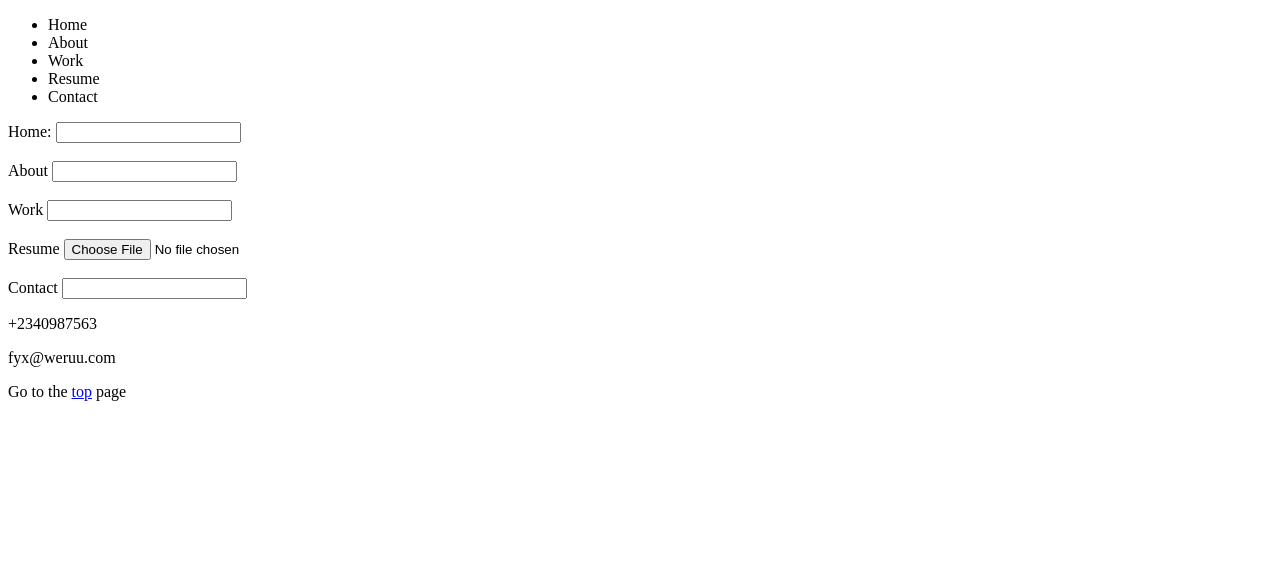
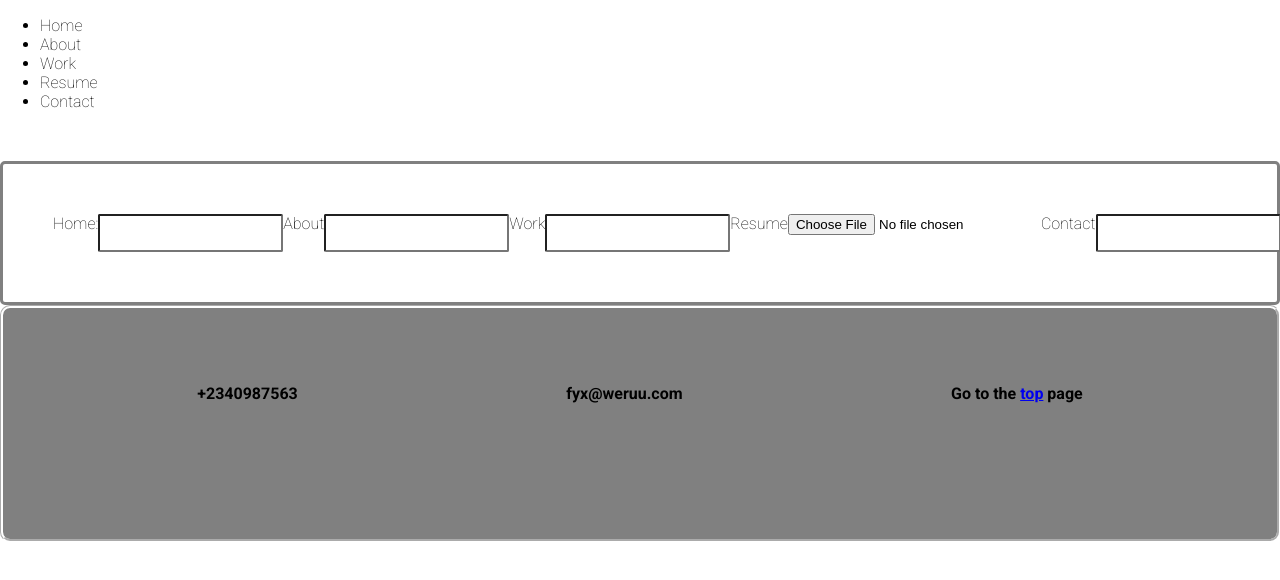
Before and after one commit to Tomi-Olawoyin/HTML-project-one, a plain HTML site: page index.html in a window 1280 px wide. Drawn offline with Linux system fonts and the light colour scheme.

Commit message:
css added

```diff
--- a/index.html
+++ b/index.html
@@ -4,6 +4,10 @@
 <head>
     <meta charset="UTF-8">
     <meta name="viewport" content="width=, initial-scale=1.0">
+    <link rel="stylesheet" href="style.css">
+    <link rel="preconnect" href="https://fonts.googleapis.com">
+<link rel="preconnect" href="https://fonts.gstatic.com" crossorigin>
+<link href="https://fonts.googleapis.com/css2?family=Roboto:ital,wght@0,100;0,300;0,400;0,500;0,700;0,900;1,100;1,300;1,400;1,500;1,700;1,900&family=Varela+Round&display=swap" rel="stylesheet">
     <title>Document</title>
 </head>
 
@@ -19,7 +23,7 @@
         </ul>
     </nav>
 
-    <form action="">
+    <form action="" class="form">
         <label for="home">Home:</label>
         <input type="text" id="home"><br><br>
         <label for="about">About</label>
--- /dev/null
+++ b/style.css
@@ -0,0 +1,43 @@
+body{
+    font-family: "Roboto", sans-serif;
+    font-weight: 100;
+    font-style: normal;
+    margin: 0;
+}
+
+nav{
+    display: inline;
+}
+ul:hover{
+    display: flex;
+    justify-content: space-evenly;
+}
+ul > li:hover{
+    color: grey;
+    font-size: 30px;
+    text-decoration: underline;
+}
+.form{
+   border: 3px solid grey;
+   padding: 50px;
+   margin: 50px 0 0 0;
+   border-radius: 5px;
+   display: flex;
+   justify-content: space-between;
+}
+
+input{
+    border-radius: 2px;
+}
+
+footer{
+    background-color: grey;
+    border: 3px groove #fff;
+    display: flex;
+    justify-content: space-around;
+    padding: 60px 60px 120px 60px;
+    font-weight: bold;
+    border-radius: 10px;
+    margin-bottom: 0px;
+
+}
```
